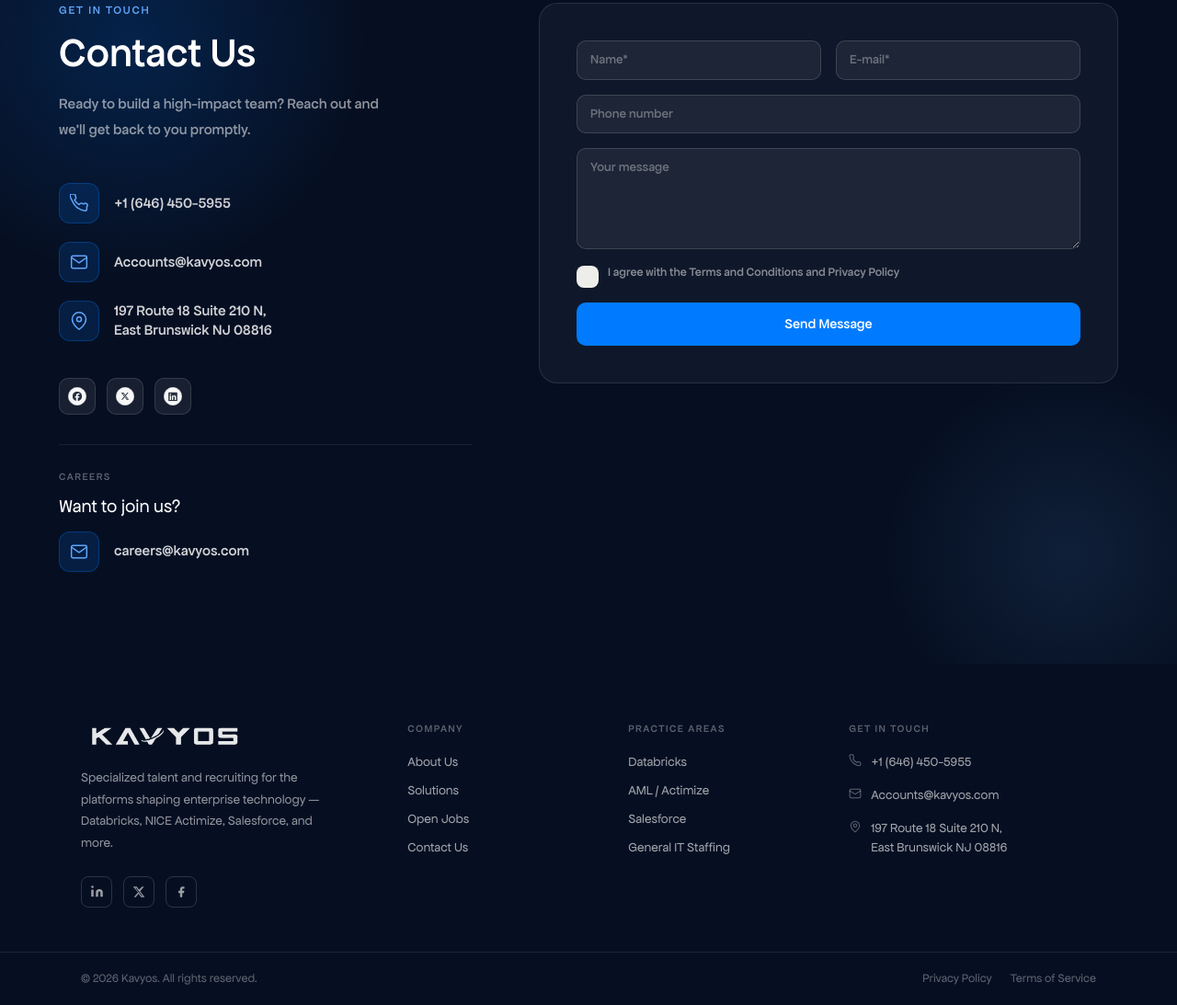
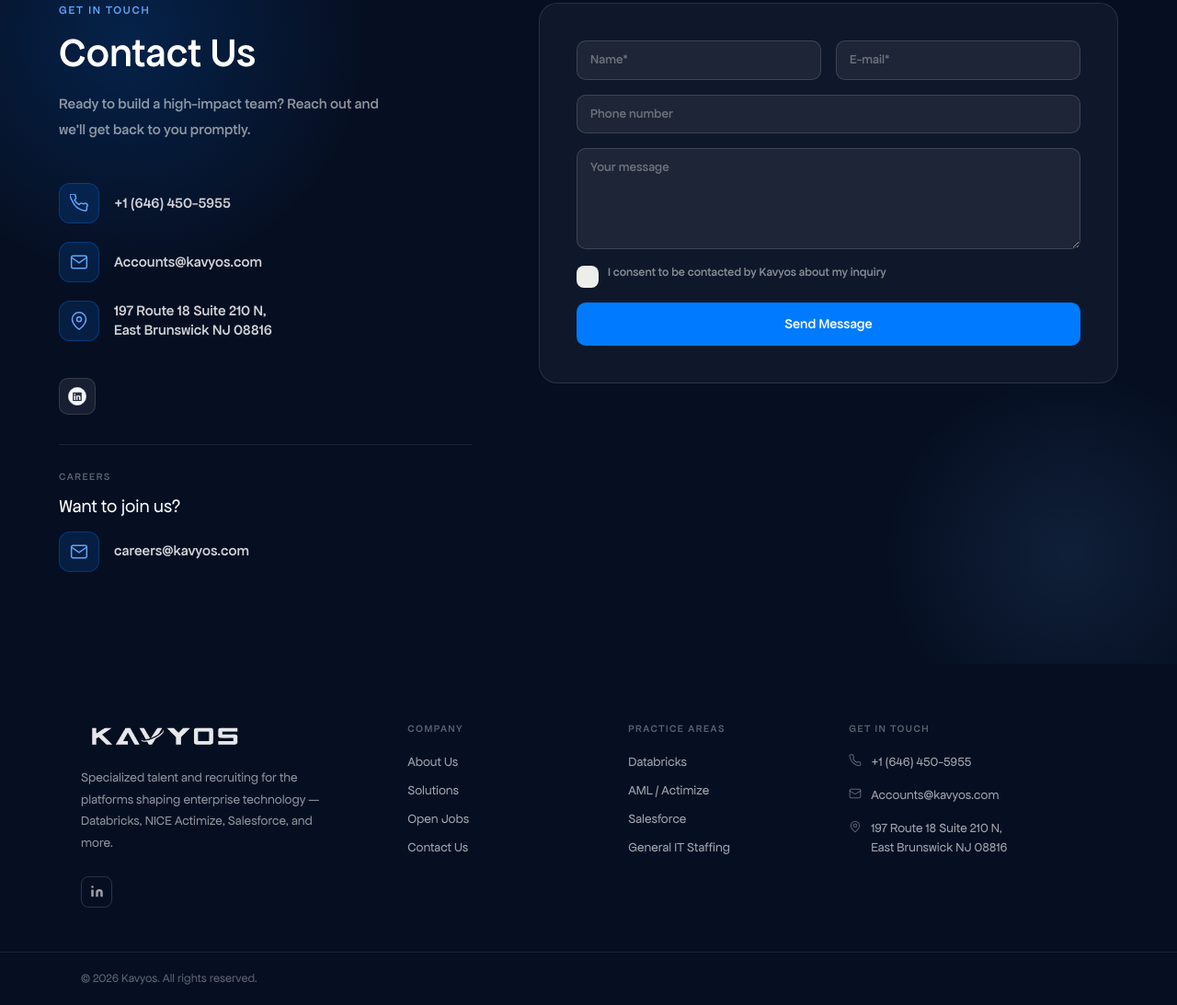
Before and after one commit to kushwithspecs/KavyosWebV02.2, a plain HTML site: page index.html in a window 1280 px wide. Shown: the part 5688-6781 px from the top of the page at 92% size. Drawn offline with Linux system fonts and the light colour scheme; a web font is replaced by a local one.

Commit message:
Remove Twitter/Facebook icons and Privacy/Terms links
- Drop Twitter/X and Facebook icons from footer + contact section across all pages (LinkedIn only)
- Remove Privacy Policy / Terms of Service links from footer bottom across all pages
- Replace form acceptance text "I agree with the Terms..." with "I consent to be contacted..."
- Legacy UnboundX popup template references untouched (dead code, no triggers in redesign)

Co-Authored-By: Claude Opus 4.7 (1M context) <noreply@anthropic.com>

```diff
--- a/index.html
+++ b/index.html
@@ -2459,12 +2459,6 @@
 
                 <div class="kv-contact__socials">
                   <span class="kv-contact__social">
-                    <img src="images/facebook.svg" alt="Facebook" />
-                  </span>
-                  <span class="kv-contact__social">
-                    <img src="images/twitter.svg" alt="X" />
-                  </span>
-                  <span class="kv-contact__social">
                     <img src="images/linkedin.svg" alt="LinkedIn" />
                   </span>
                 </div>
@@ -2493,7 +2487,7 @@
                   <textarea name="your-message" placeholder="Your message" maxlength="2000"></textarea>
                   <label class="kv-form__acceptance">
                     <input type="checkbox" name="acceptance-186" value="1" />
-                    I agree with the Terms and Conditions and Privacy Policy
+                    I consent to be contacted by Kavyos about my inquiry
                   </label>
                   <button type="submit" class="kv-form__submit">Send Message</button>
                 </form>
@@ -2707,12 +2701,6 @@
               <a href="#" class="kv-footer__social" aria-label="LinkedIn">
                 <svg width="15" height="15" viewBox="0 0 24 24" fill="currentColor"><path d="M16 8a6 6 0 0 1 6 6v7h-4v-7a2 2 0 0 0-2-2 2 2 0 0 0-2 2v7h-4v-7a6 6 0 0 1 6-6z"/><rect x="2" y="9" width="4" height="12"/><circle cx="4" cy="4" r="2"/></svg>
               </a>
-              <a href="#" class="kv-footer__social" aria-label="Twitter / X">
-                <svg width="14" height="14" viewBox="0 0 24 24" fill="currentColor"><path d="M18.244 2.25h3.308l-7.227 8.26 8.502 11.24H16.17l-4.714-6.231-5.401 6.231H2.748l7.73-8.835L1.254 2.25H8.08l4.253 5.622L18.244 2.25zm-1.161 17.52h1.833L7.084 4.126H5.117L17.083 19.77z"/></svg>
-              </a>
-              <a href="#" class="kv-footer__social" aria-label="Facebook">
-                <svg width="14" height="14" viewBox="0 0 24 24" fill="currentColor"><path d="M18 2h-3a5 5 0 0 0-5 5v3H7v4h3v8h4v-8h3l1-4h-4V7a1 1 0 0 1 1-1h3z"/></svg>
-              </a>
             </div>
           </div>
 
@@ -2759,10 +2747,6 @@
         <div class="kv-footer__bottom">
           <div class="kv-footer__bottom-inner">
             <p class="kv-footer__copy">© <span id="kv-footer-year"></span> Kavyos. All rights reserved.</p>
-            <div class="kv-footer__bottom-links">
-              <a href="#">Privacy Policy</a>
-              <a href="#">Terms of Service</a>
-            </div>
           </div>
         </div>
       </footer>
```
Also changed, not shown: about.html (+1 -9 lines), solutions.html (+0 -6 lines).
